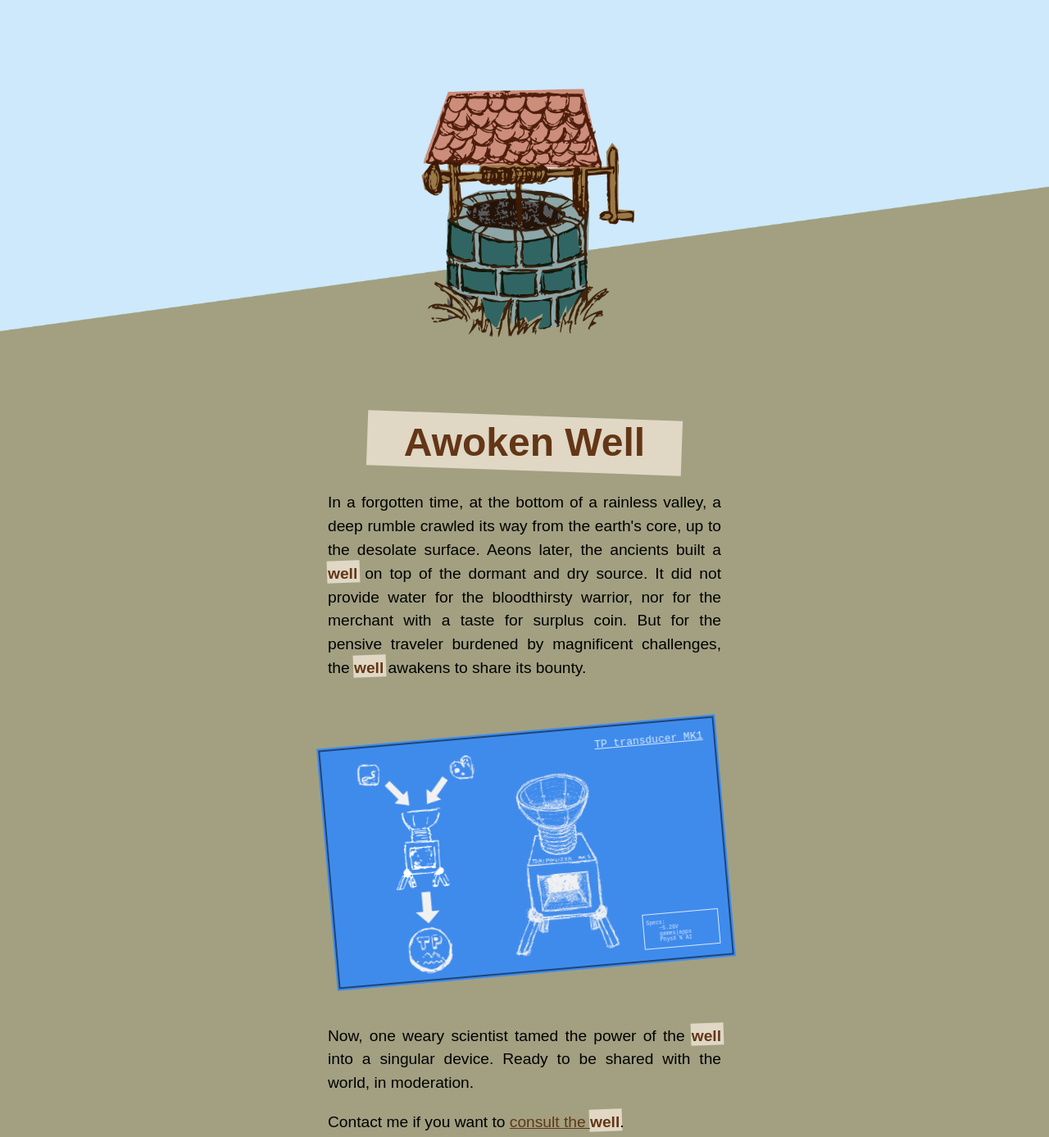
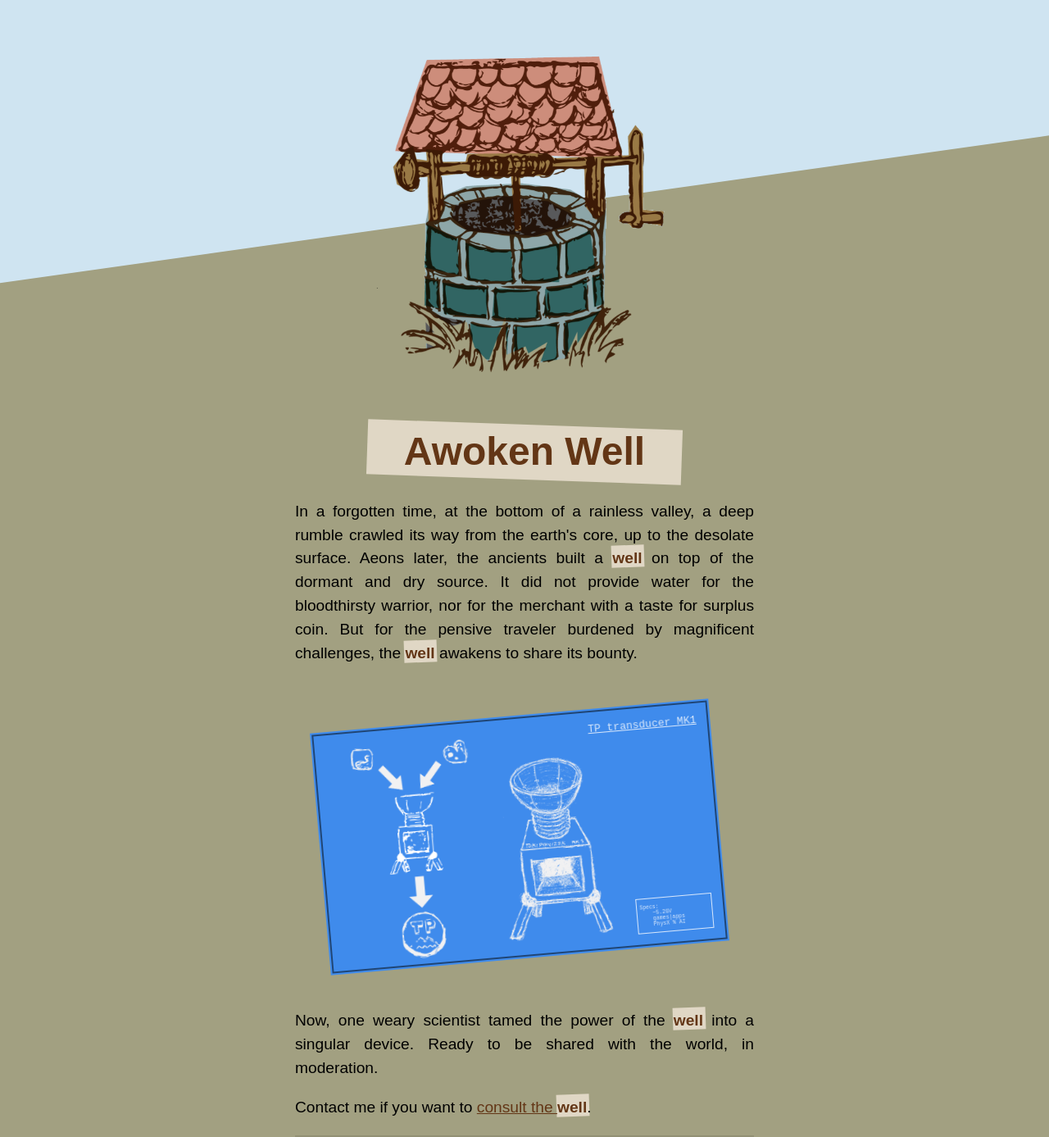
Before and after one commit to olafjanssen/awokenwell, a plain HTML site: page docs/index.html in a window 1280 px wide. Shown: the top 1387 px of the page at 82% size. Drawn offline with Linux system fonts and the light colour scheme.

Commit message:
Style and responsiveness fixes

```diff
--- a/docs/css/site.css
+++ b/docs/css/site.css
@@ -1,8 +1,11 @@
 #logo-container {
     position: relative;
     display: block;
-    height: 30em;
+    height: auto;
     width: 100%;
+    aspect-ratio: 1900 / 728;
+    background-color: #cfe4f1;
+    overflow: hidden;
 }
 
 #logo-container>div {
@@ -15,6 +18,19 @@
     position: absolute;
     left: 0;
     top: 0;
+    z-index: 1;
+}
+
+#logo-container::after {
+    content: "";
+    position: absolute;
+    left: -10%;
+    bottom: -15%;
+    width: 160%;
+    height: 70%;
+    background: #a2a081;
+    transform: rotate(-8deg);
+    z-index: 0;
 }
 
 body {
@@ -25,7 +41,12 @@ body {
 }
 
 .well-logo {
-    background-image: url(../img/well-wide.png);
+    background-image: url(../img/well-color-transparent.png);
+}
+
+#logo-container .well-logo {
+    background-size: clamp(140px, 30vw, 420px) auto;
+    background-position: center 68%;
 }
 
 h1 {
@@ -51,7 +72,7 @@ h1::before {
 }
 
 main {
-    width: 30em;
+    width: 35em;
     max-width: 90%;
     margin: 0 auto;
 }
@@ -91,7 +112,7 @@ main p {
 }
 
 .blueprint {
-    margin: 4em 0;
+    margin: 4em 2em;
     background-image: url(../img/tp-machine.png);
     background-size: contain;
     background-position: left center;
@@ -234,3 +255,9 @@ a {
         transform: translate(0, 0);
     }
 }
+
+@media (prefers-reduced-motion: reduce) {
+    .rumble {
+        animation: none;
+    }
+}
--- a/docs/index.html
+++ b/docs/index.html
@@ -28,8 +28,8 @@
     <meta charset="UTF-8">
     <meta name="viewport" content="width=device-width, initial-scale=1.0">
     <title>Awoken Well - Creative Research and Development</title>
-    <meta name="description" content="">
-    <link rel="canonical" href="http://awokenwell.com" />
+    <meta name="description" content="Awoken Well — Creative R&D by Olaf Janssen. Apps, games, AI, physics, and practical prototyping to turn ideas into working software.">
+    <link rel="canonical" href="https://awokenwell.com/" />
 
     <link rel="shortcut icon" type="image/png" href="/favicon.png" />
     <link rel="apple-touch-icon" href="/apple-touch-iphone.png" />
@@ -74,7 +74,7 @@
         </p>
 
         <div class="profile">
-            <p><img src="img/profile.jpeg" alt="profile photo" id="profile-photo">
+            <p><img src="img/profile.jpeg" alt="profile photo" id="profile-photo" loading="lazy">
                 Hi, I am Olaf Janssen. I enjoy turning interesting and mad ideas into working computer programs. With a
                 PhD in computational optical nano-physics, I also have experience developing apps, games and perform
                 numerical computations. I teach many things
@@ -84,8 +84,8 @@
                 visual storyteller disrupting the market with game-changing paradigm shifts and innovation accelerators,
                 but you are free to attribute to me any of those terms if you can stomach it. </p>
             <p>
-                Visit my full <a target="_blank" href="https://www.linkedin.com/in/otajanssen">LinkedIn</a> profile.
-                Or immerse yourself in the eclectic universe of <a target="_blank" href="https://ttpotm.com">The Toki
+                Visit my full <a target="_blank" href="https://www.linkedin.com/in/otajanssen" rel="noopener noreferrer">LinkedIn</a> profile.
+                Or immerse yourself in the eclectic universe of <a target="_blank" href="https://ttpotm.com" rel="noopener noreferrer">The Toki
                     Ponist
                     on the Mountain</a>, an in-house project.
             </p>
@@ -96,7 +96,7 @@
     <footer>
         Awoken Well - KvK 80065007 - Creative Research and Development - <a
             href="mailto:info@awokenwell.com">info@awokenwell.com</a> -
-        Copyright 2020
+        Copyright 2020-2025
     </footer>
 </body>
 
```
Also changed, not shown: docs/img/well-color-transparent.png (added).
